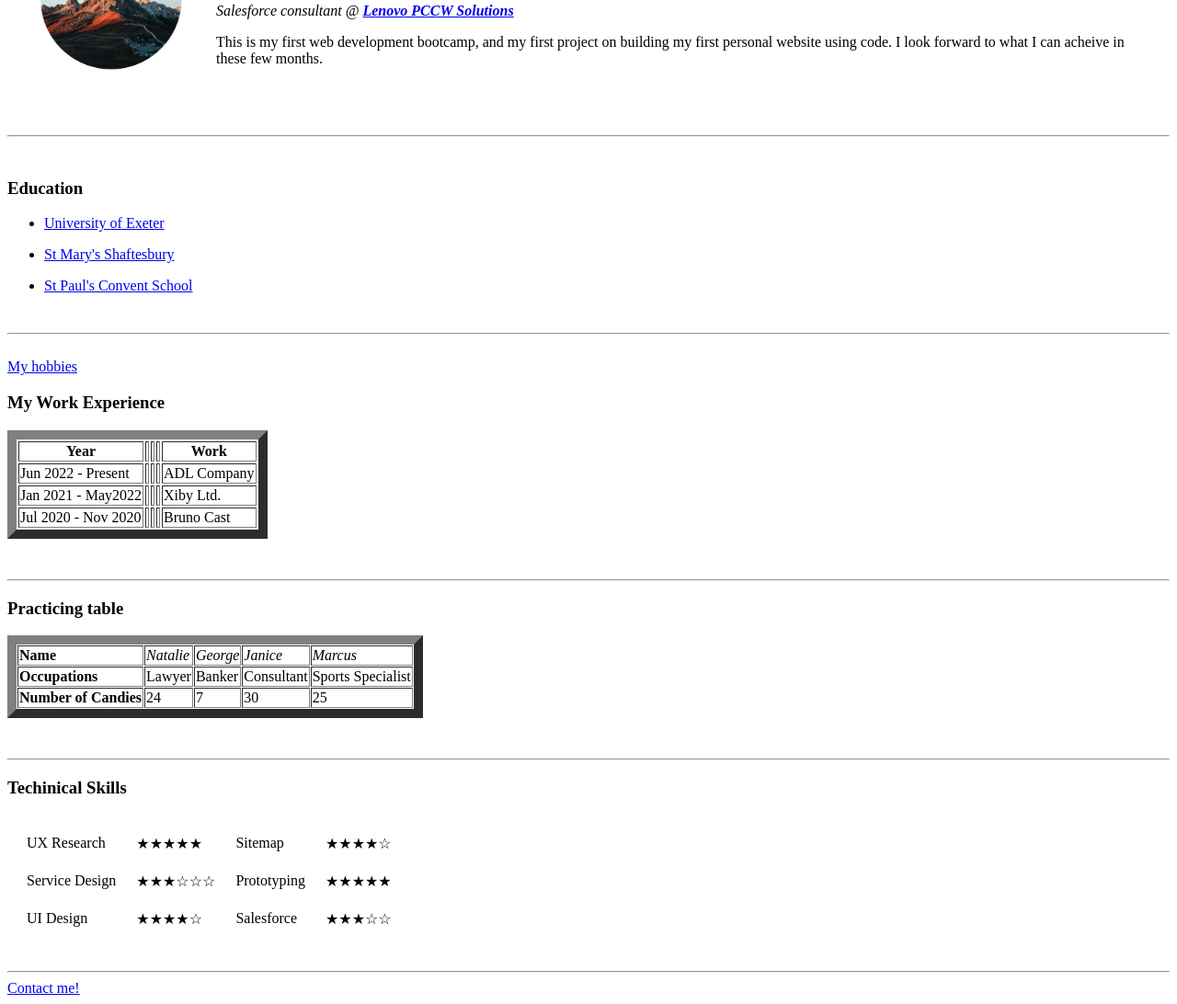
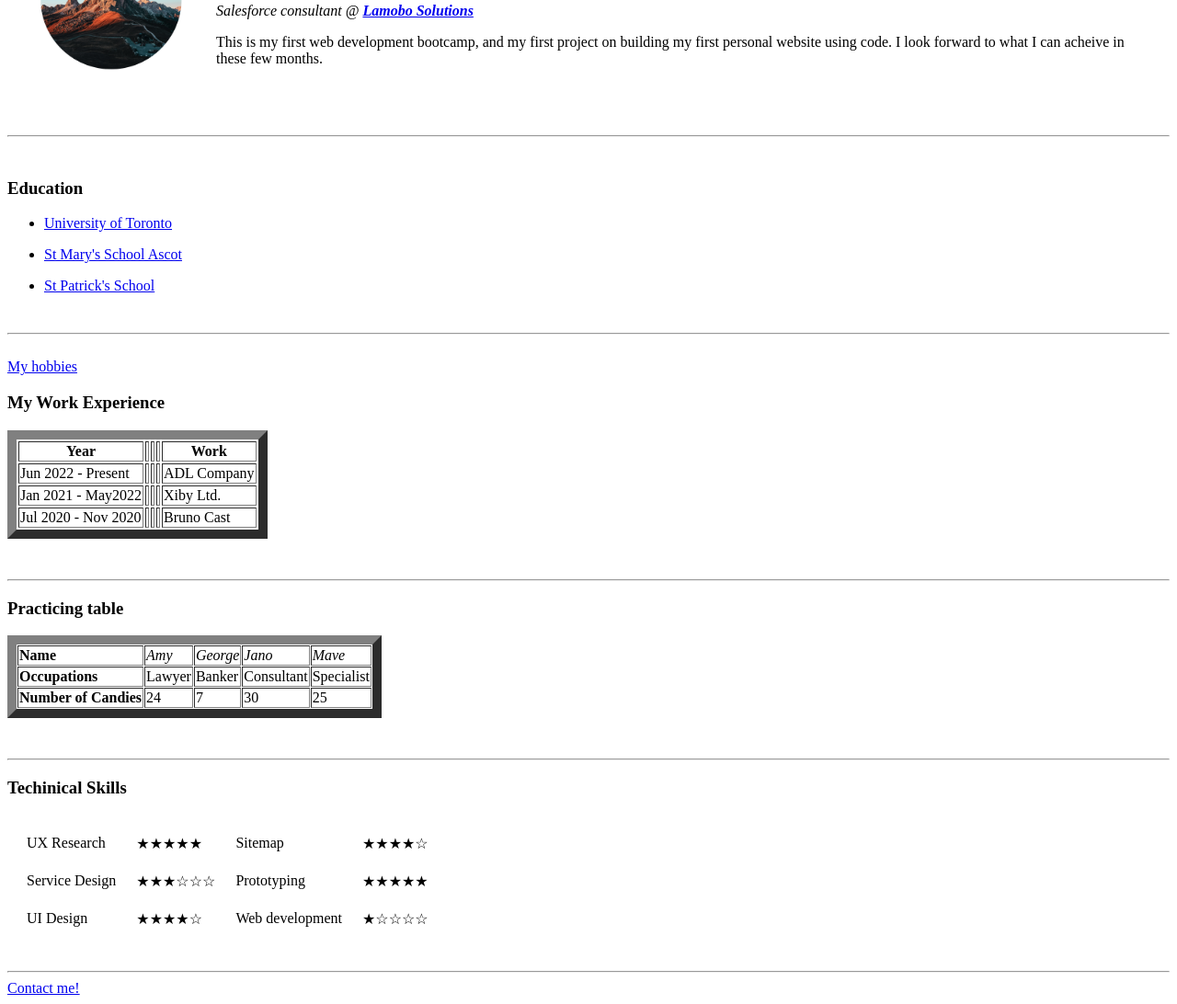
Before and after one commit to Janicecky/Web-development-2023, a plain HTML site: page index.html in a window 1280 px wide. Shown: the part 117-1209 px from the top of the page at 92% size. Drawn offline with Linux system fonts and the light colour scheme.

Commit message:
Add files via upload

```diff
--- a/index.html
+++ b/index.html
@@ -14,7 +14,7 @@
         height="200"></td>
         <td>
         <h1>Janice Chan</h1>
-        <p> <em> Salesforce consultant @ <strong> <a href="https://www.pccwsolutions.com/site/en/home"> Lenovo PCCW Solutions</a></strong> </em></p>
+        <p> <em> Salesforce consultant @ <strong> <a href="https://www.google.com/search?q=lamobo+solutions&sxsrf=ALiCzsZwpUYrVN-LmbAX3oCUNoiAqxM2sA%3A1670161194964&ei=KqOMY8W3OuPl2roP-_qO4AU&ved=0ahUKEwjF9Pili-D7AhXjslYBHXu9A1wQ4dUDCA8&uact=5&oq=lamobo+solutions&gs_lcp=Cgxnd3Mtd2l6LXNlcnAQAzIHCCMQsAIQJzIICAAQCBAeEA0yBQgAEIYDMgUIABCGAzIFCAAQhgMyBQgAEIYDOgcIIRCgARAKSgQIQRgASgQIRhgAUKYBWM8HYPIIaAFwAXgAgAGzAYgBhgSSAQMzLjKYAQCgAQHAAQE&sclient=gws-wiz-serp"> Lamobo Solutions</a></strong> </em></p>
         <p> This is my first web development bootcamp, and my first project on building my first personal website using code.
             I look forward to what I can acheive in these few months.
         </p>
@@ -27,9 +27,9 @@
 
         <h3><strong> Education </strong> </h3>
        <ul>
-        <li><p> <a href = "https://www.exeter.ac.uk/"> University of Exeter</a> </p></li>
-        <li> <p><a href ="https://rememberingstmarys.co.uk/">St Mary's Shaftesbury</a> </p></li>
-        <li><p><a href="https://www.spcs.edu.hk/"> St Paul's Convent School </a></p></li>
+        <li><p> <a href = "https://www.utoronto.ca//"> University of Toronto</a> </p></li>
+        <li> <p><a href ="https://www.st-marys-ascot.co.uk/">St Mary's School Ascot</a> </p></li>
+        <li><p><a href="https://school.saintpatrickhawaii.org/"> St Patrick's School </a></p></li>
         </ul>
         <br>
         <hr>
@@ -77,10 +77,10 @@
         <table border="10"; cellspacing="1">
             <tr>
                 <td><strong>Name</strong></td>
-                <td><em>Natalie </em></td>
+                <td><em>Amy </em></td>
                 <td><em>George</em></td>
-                <td><em>Janice</em></td>
-                <td><em>Marcus</em></td>
+                <td><em>Jano</em></td>
+                <td><em>Mave</em></td>
             </tr>
             <tbody>
                 <tr>
@@ -88,7 +88,7 @@
                     <td> Lawyer</td>
                     <td> Banker</td>
                     <td>Consultant</td>
-                    <td> Sports Specialist</td>
+                    <td> Specialist</td>
                 </tr>
                 <tr>
                     <td> <strong> Number of Candies</strong></td>
@@ -121,8 +121,8 @@
         <tr>
             <td>UI Design</td>
             <td>★★★★☆</td>
-            <td>Salesforce</td>
-            <td>★★★☆☆</td>
+            <td>Web development</td>
+            <td>★☆☆☆☆</td>
         </tr>
        </table>
        <br><hr>
```
Also changed, not shown: My Contact.html (+4 -4 lines), inputs.html (+2 -0 lines), My hobbies.html (line endings or trailing spaces).
